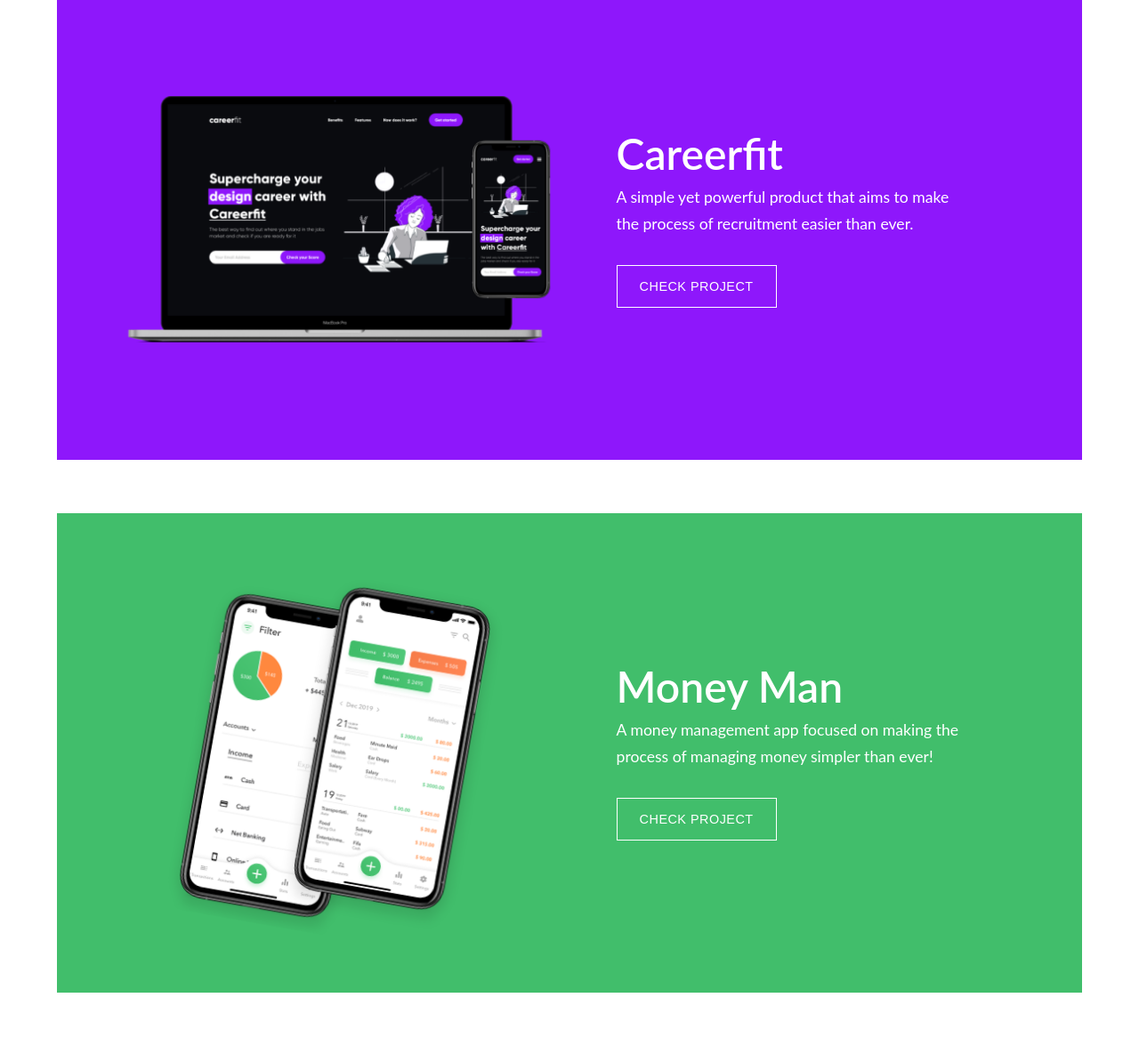
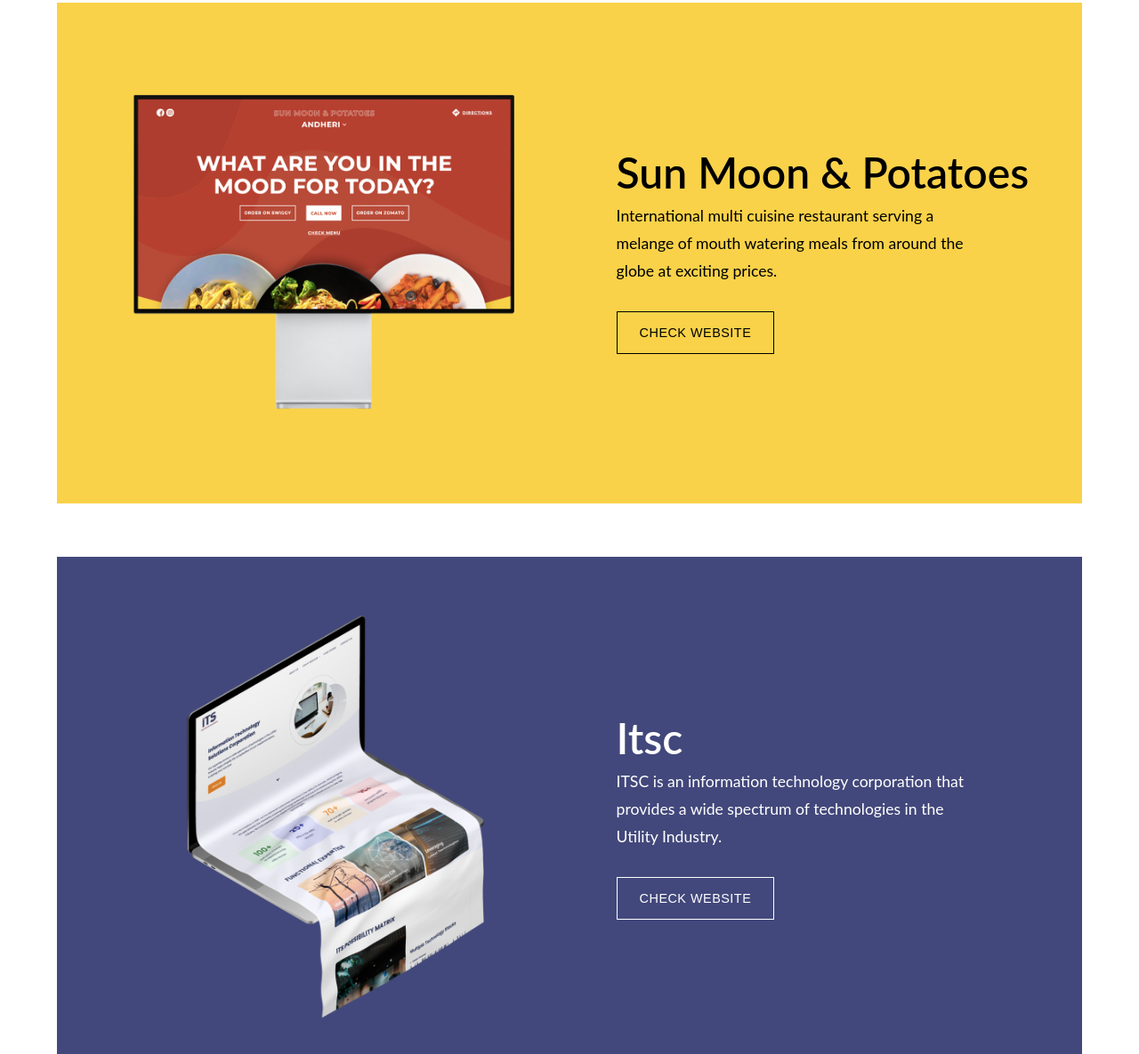
Before and after one commit to sagararora028/website, a plain HTML site: page index.html in a window 1280 px wide. Shown: the part 2920-4105 px from the top of the page at 89% size. Drawn offline with nearby package versions, Linux system fonts and the light colour scheme; no server answers.

Commit message:
assets updated

```diff
--- a/index.html
+++ b/index.html
@@ -124,27 +124,27 @@
         </div>
         <div class="rows-work">
             <div class="row">
-                <div class="row-image"><img src="./Assets/knowledge units (homepage).png" alt="client-image"></div>
+                <div class="row-image"><img src="./Assets/Knowledge units (home).png" alt="client-image"></div>
                 <div class="row-content">
                     <h4>knowledge units</h4>
                     <p>A 360° creative & digital marketing agency that provides all kinds of creative solutions under one roof.</p>
-                    <a href="knowledgeunits.html"><button>check project</button></a>
+                    <a href="www.knowledgeunits.com" target="_blank"><button>check website</button></a>
+                </div>
+            </div>
+            <div class="row yellow">
+                <div class="row-image"><img src="./Assets/SMP (home).png" alt="client-image"></div>
+                <div class="row-content">
+                    <h4>sun moon & potatoes</h4>
+                    <p>International multi cuisine restaurant serving a melange of mouth watering meals from around the globe at exciting prices.</p>
+                    <a href="www.sunmoonpotatoes.com" target="_blank"><button>check website</button></a>
                 </div>
             </div>
             <div class="row purple">
-                <div class="row-image"><img src="./Assets/careerfit (home).png" alt="client-image"></div>
-                <div class="row-content">
-                    <h4>careerfit</h4>
-                    <p>A simple yet powerful product that aims to make the process of recruitment easier than ever.</p>
-                    <a href="careerfit.html"><button>check project</button></a>
-                </div>
-            </div>
-            <div class="row green">
-                <div class="row-image green"><img src="./Assets/money man (homepage).png" alt="client-image"></div>
+                <div class="row-image green"><img src="./Assets/ITSC (home).png" alt="client-image"></div>
                 <div class="row-content green">
-                    <h4>money man</h4>
-                    <p>A money management app focused on making the process of managing money simpler than ever!</p>
-                    <a href="moneyman.html"><button>check project</button></a>
+                    <h4>itsc</h4>
+                    <p>ITSC is an information technology corporation that provides a wide spectrum of technologies in the Utility Industry.</p>
+                    <a href="www.itsc.net" target="_blank"><button>check website</button></a>
                 </div>
             </div>
         </div>
--- a/style.css
+++ b/style.css
@@ -345,6 +345,7 @@ h3 {
   justify-content: center;
   flex-direction: column;
   width: 100%;
+  align-items: center;
 }
 
 .container-work-mywork a {
@@ -373,18 +374,18 @@ h3 {
 }
 
 .rows-work .row {
-  background-color: #ec554f;
+  background-color: #ec4843;
   padding: 30px 50px;
   display: flex;
   margin: 60px 0;
 }
 
+.rows-work .row.yellow {
+  background-color: #f9d249;
+}
+
 .rows-work .row.purple {
-  background-color: #8e17fb;
-}
-
-.rows-work .row.green {
-  background-color: #41be6b;
+  background-color: #42487b;
 }
 
 .row .row-image {
@@ -407,6 +408,19 @@ h4 {
   color: #fff;
   margin: 0;
   line-height: 100%;
+}
+
+.row.yellow h4 {
+  color: black;
+}
+
+.row.yellow p {
+  color: black;
+}
+
+.row.yellow button {
+  color: black;
+  border: 1px solid black;
 }
 
 .row-content p {
```
Also changed, not shown: mywork.html (+4 -8 lines), Assets/ITSC (home).png (added), Assets/Knowledge units (home).png (added), Assets/SMP (home).png (added), 1 other file.
